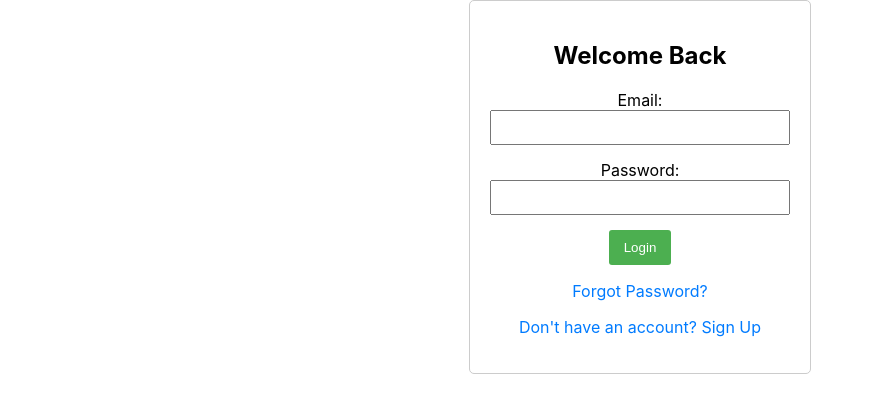
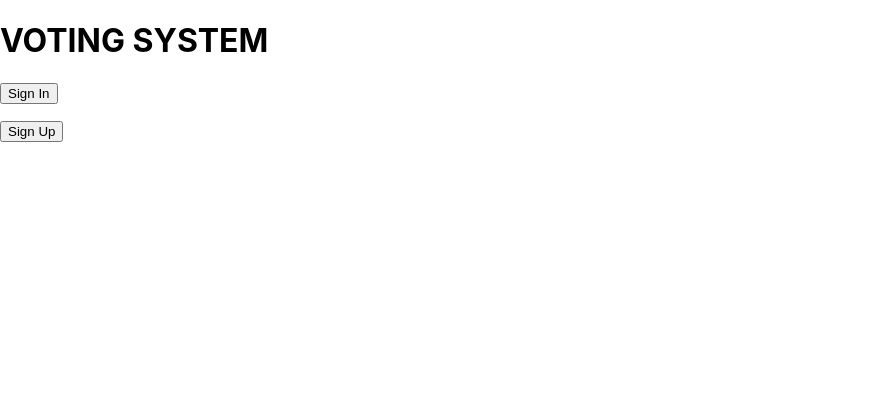
Before and after one commit to dicksonguantai/Phase-4-Project-Parliament, a React (Create React App) app in the folder client/: page / in a window 1280 px wide. Shown: the top 412 px of the page, without its empty margins (0-874 px from the left). Built offline with nearby package versions, Linux system fonts and the light colour scheme.

Commit message:
Create basic home page elements

```diff
--- a/client/src/App.js
+++ b/client/src/App.js
@@ -1,11 +1,13 @@
 // src/App.js
 import React from 'react';
-import LoginForm from './components/LoginForm';
+// import LoginForm from './components/LoginForm';
+import Home from './components/Home';
 
 function App() {
   return (
     <div className="App">
-      <LoginForm />
+      {/* <LoginForm /> */}
+      <Home/>
     </div>
   );
 }
--- /dev/null
+++ b/client/src/components/Home.js
@@ -0,0 +1,22 @@
+import react from 'react';
+
+function Home () {
+    return(
+        <div>
+            <header>
+                <h1>VOTING SYSTEM</h1>
+            </header>
+            <div>
+                <button>Sign In</button>
+            </div>
+            <div>
+                <p></p>
+            </div>
+            <div>
+                <button>Sign Up</button>
+            </div>
+        </div>
+    )
+}
+
+export default Home;
```
